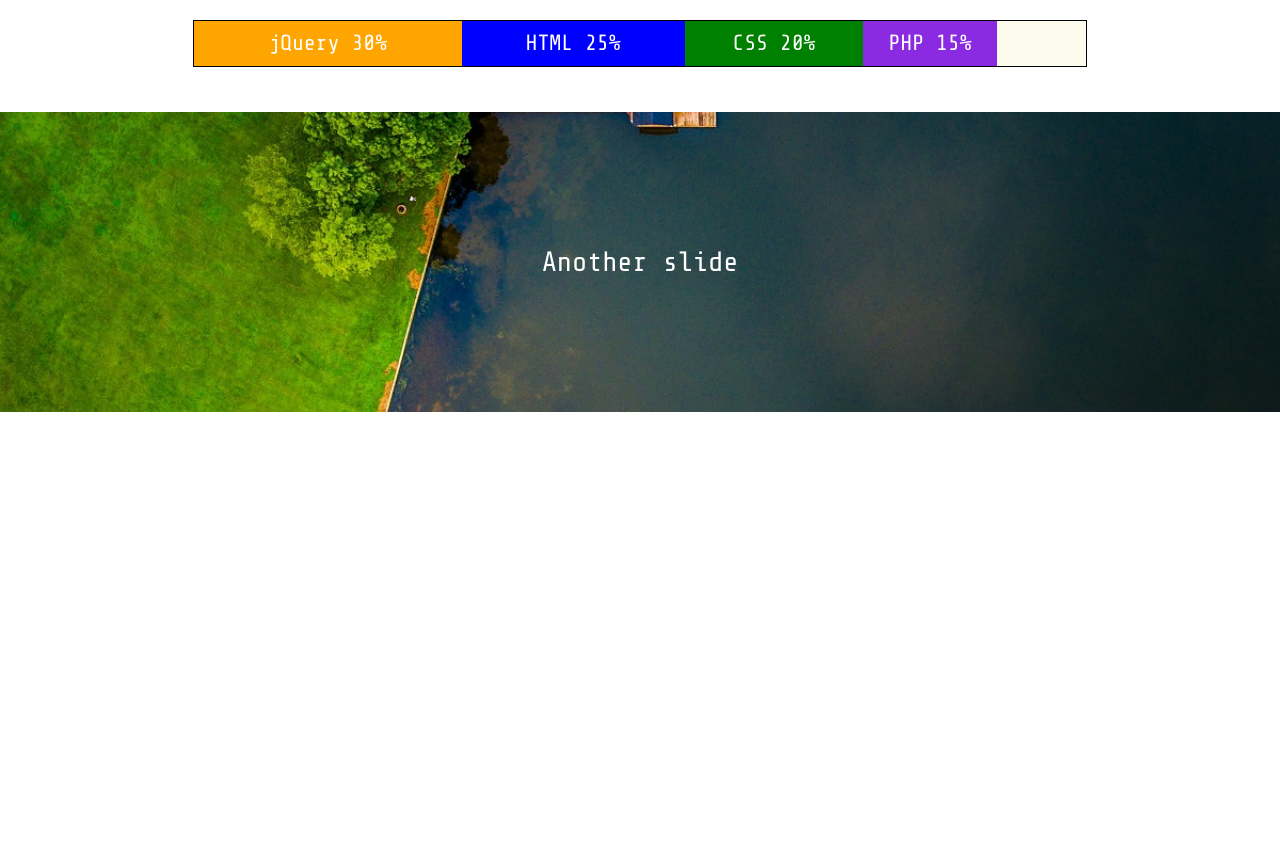
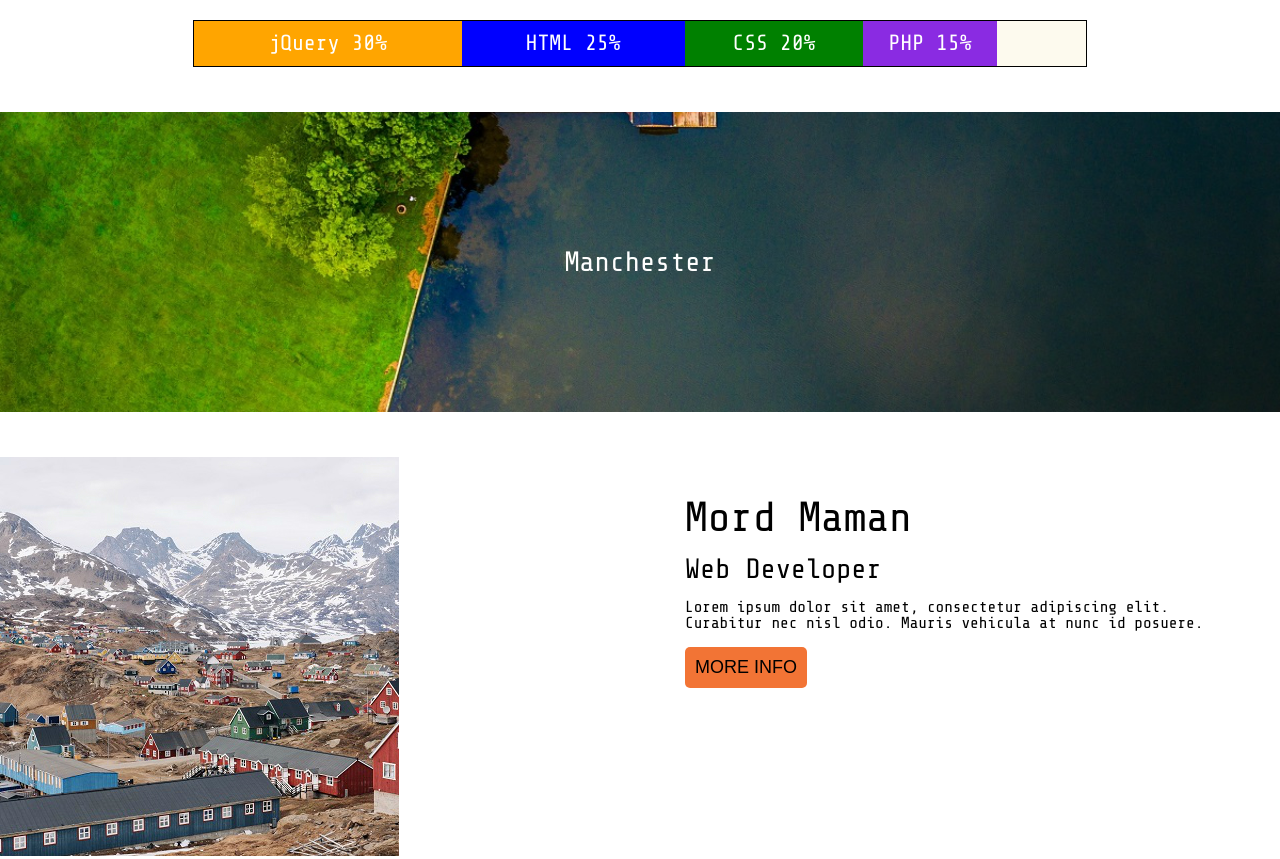
Before and after one commit to mordmaman/profile1, a plain HTML site: page index.html in a window 1280 px wide. Shown: the part 901-1760 px from the top of the page. Before the commit the page ends 1358 px from the top, so only its background shows below. Drawn offline with nearby package versions, Linux system fonts and the light colour scheme.

Commit message:
adds section 2 and image to section 2 left

```diff
--- a/index.html
+++ b/index.html
@@ -117,11 +117,37 @@
     <section class="slider">
         <div class="my-slider">
             <ul>
-                <li>My slide</li>
-                <li>Another slide</li>
-                <li>My last slide</li>
+                <li>Mord Maman</li>
+                <li>Manchester</li>
+                <li>England</li>
             </ul>
         </div>
+    </section>
+    <section class="section2 group">
+        <section class="section2_left">
+           <img src="sq.jpg" alt="">
+        </section><!--
+        --><section class="section1_right">
+            <div class="info">
+                <div>
+                    <span class="nameBig">
+                        Mord Maman
+                    </span>
+                </div>
+                <br>
+                <div>
+                    <span class="jobSpec">
+                        Web Developer
+                    </span>
+                </div>
+                <br>
+                <p>Lorem ipsum dolor sit amet, consectetur adipiscing elit. Curabitur nec nisl odio. Mauris vehicula at nunc id posuere.</p>
+                <br>
+                <div>
+                    <button class="ui-button ui-widget ui-corner-all">MORE INFO</button>
+                </div>
+            </div>
+        </section>
     </section>
 
 
--- a/styles.css
+++ b/styles.css
@@ -333,6 +333,16 @@ button:hover{
   color: white;
 }
 
+/*
+  ========================================
+  Section 2
+  ========================================
+*/
+
+.section2_left{
+  float: left;
+  width: 50%;
+}
 
 
 /*
@@ -413,6 +423,11 @@ button:hover{
   width: 100%;
 }
 
+/*skill set*/
+  .meterText{
+    font-size: 12px;
+  }
+
 
 
 }
```
Also changed, not shown: sq.jpg (added).
